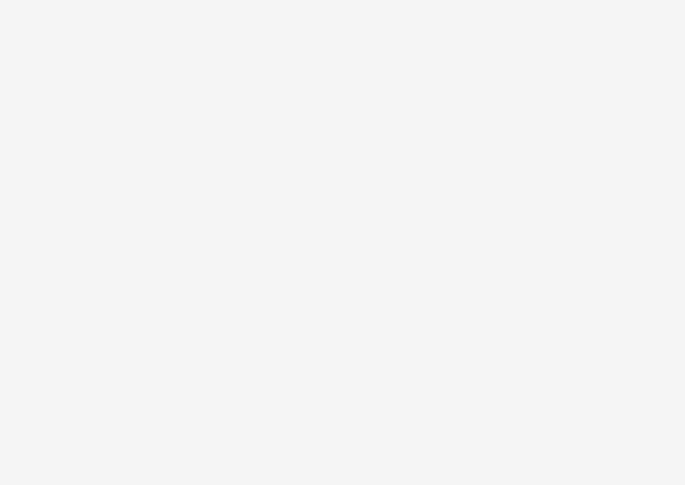
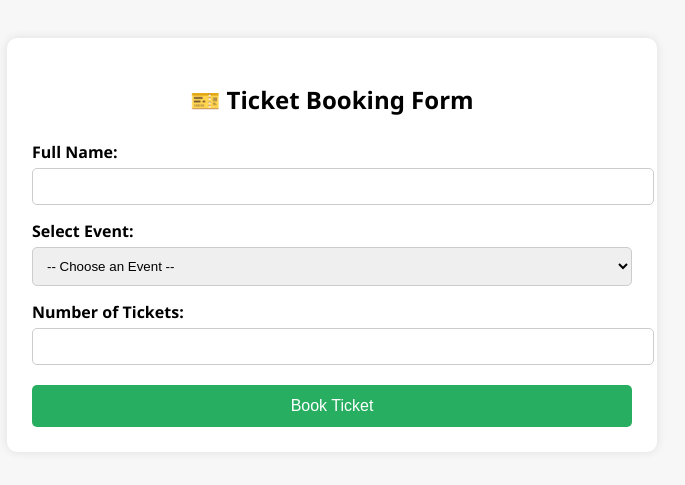
Before and after one commit to rushigpawar12/autofreestyle, a plain HTML site: page index.html in a window 1280 px wide. Shown: the whole page, without its empty margins (308-993 px from the left). Drawn offline with Linux system fonts and the light colour scheme.

Commit message:
Update index.html

```diff
--- a/index.html
+++ b/index.html
@@ -3,73 +3,100 @@
 <head>
   <meta charset="UTF-8" />
   <meta name="viewport" content="width=device-width, initial-scale=1.0"/>
-  <title>My Online Store</title>
+  <title>Ticket Booking</title>
   <style>
     body {
       font-family: 'Segoe UI', sans-serif;
-      margin: 0;
-      background: #f5f5f5;
+      background-color: #f7f7f7;
+      padding: 30px;
     }
 
-    header {
-      background-color: #2c3e50;
-      padding: 20px;
-      color: white;
-      text-align: center;
+    .container {
+      max-width: 600px;
+      background: #fff;
+      padding: 25px;
+      border-radius: 10px;
+      margin: 0 auto;
+      box-shadow: 0 0 10px rgba(0,0,0,0.1);
     }
 
-    .products {
-      display: grid;
-      grid-template-columns: repeat(auto-fit, minmax(250px, 1fr));
-      gap: 20px;
-      padding: 20px;
+    h2 {
+      text-align: center;
+      margin-bottom: 25px;
     }
 
-    .card {
-      background: white;
-      padding: 15px;
-      border-radius: 10px;
-      box-shadow: 0 2px 5px rgba(0,0,0,0.1);
-      text-align: center;
-    }
-
-    .card img {
-      max-width: 100%;
-      height: 200px;
-      object-fit: cover;
-      border-radius: 5px;
-    }
-
-    .card h3 {
-      margin: 10px 0;
-    }
-
-    .price {
-      color: green;
+    label {
+      display: block;
+      margin-top: 15px;
       font-weight: bold;
     }
 
-    .card button {
-      padding: 10px 15px;
-      background: #3498db;
+    input, select {
+      width: 100%;
+      padding: 10px;
+      margin-top: 5px;
+      border-radius: 5px;
+      border: 1px solid #ccc;
+    }
+
+    button {
+      margin-top: 20px;
+      width: 100%;
+      padding: 12px;
+      background-color: #27ae60;
       color: white;
       border: none;
-      margin-top: 10px;
+      font-size: 16px;
       border-radius: 5px;
       cursor: pointer;
     }
 
-    .card button:hover {
-      background: #2980b9;
+    button:hover {
+      background-color: #219150;
     }
 
-    footer {
-      text-align: center;
+    .ticket-output {
+      margin-top: 25px;
+      background: #ecf9f1;
       padding: 15px;
-      background: #2c3e50;
-      color: white;
-      position: fixed;
-      bottom: 0;
-      width: 100%;
+      border-left: 5px solid #2ecc71;
+      display: none;
     }
-  </style
+  </style>
+</head>
+<body>
+
+  <div class="container">
+    <h2>🎫 Ticket Booking Form</h2>
+
+    <form id="bookingForm">
+      <label for="name">Full Name:</label>
+      <input type="text" id="name" required />
+
+      <label for="event">Select Event:</label>
+      <select id="event" required>
+        <option value="">-- Choose an Event --</option>
+        <option value="Movie Night">Movie Night</option>
+        <option value="Concert">Concert</option>
+        <option value="Bus Ride">Bus Ride</option>
+        <option value="Stand-up Comedy">Stand-up Comedy</option>
+      </select>
+
+      <label for="seats">Number of Tickets:</label>
+      <input type="number" id="seats" min="1" required />
+
+      <button type="submit">Book Ticket</button>
+    </form>
+
+    <div class="ticket-output" id="ticketInfo"></div>
+  </div>
+
+  <script>
+    const form = document.getElementById('bookingForm');
+    const ticketInfo = document.getElementById('ticketInfo');
+
+    form.addEventListener('submit', function(e) {
+      e.preventDefault();
+
+      const name = document.getElementById('name').value;
+      const event = document.getElementById('event').value;
```
